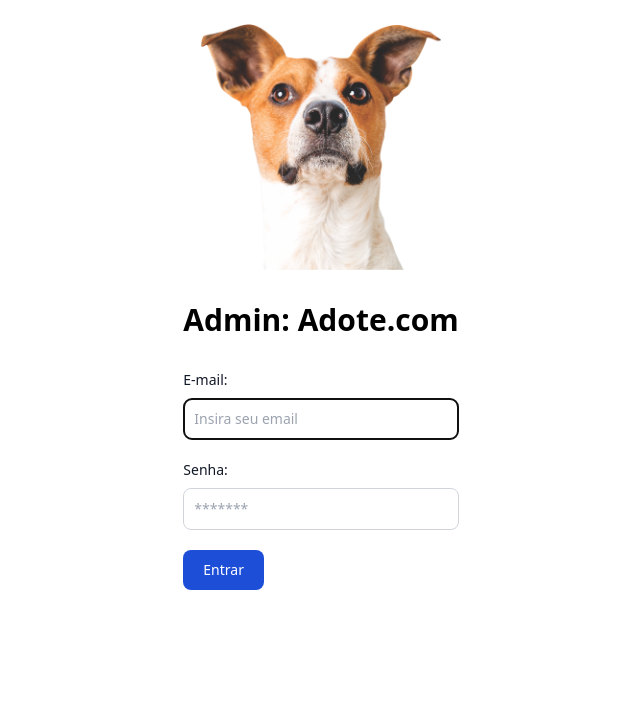
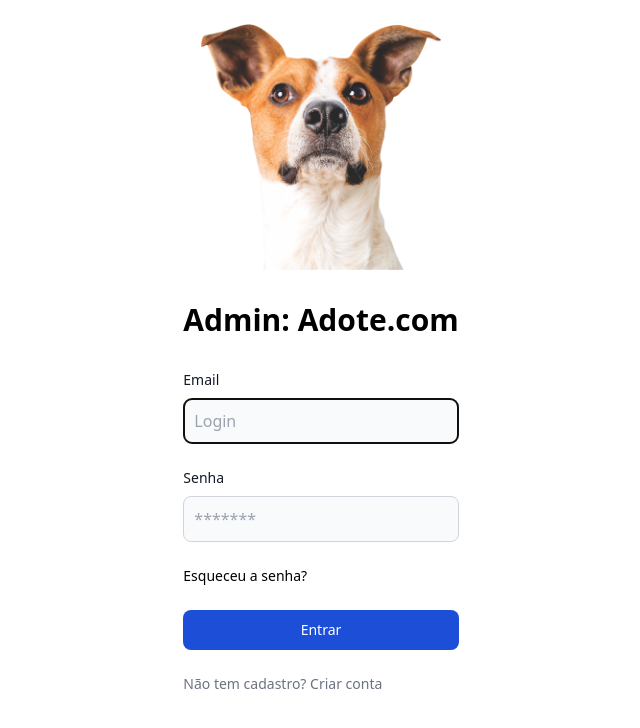
Before and after one commit to DieizonOliveira/Adote.comAdmin2.0, a Next.js app: page / in a window 1280 px wide. Shown: the top 728 px of the page, without its empty margins (319-959 px from the left). Built offline with nearby package versions, Linux system fonts and the light colour scheme.

Commit message:
Modificacoes pag login

```diff
--- a/src/app/page.tsx
+++ b/src/app/page.tsx
@@ -53,39 +53,81 @@ export default function Home() {
 
       <div className="max-w-sm">
         <h1 className="text-3xl font-bold my-8">Admin: Adote.com</h1>
-        <form className="max-w-sm mx-auto"
-          onSubmit={handleSubmit(verificaLogin)} >
+        <form className="space-y-4 md:space-y-6" onSubmit={handleSubmit(verificaLogin)}>
 
-          <div className="mb-5">
-            <label htmlFor="email" className="block mb-2 text-sm font-medium text-gray-900 dark:text-gray-900">E-mail:</label>
+    <div>
+        <label
+            htmlFor="email"
+            className="block mb-2 text-sm font-medium text-gray-900 dark:text-white"
+        >
+            Email
+        </label>
+
         <input
             type="email"
             id="email"
-              placeholder="Insira seu email"
-              className="bg-white border border-gray-300 text-black text-sm rounded-lg focus:ring-blue-500 focus:border-blue-500 block w-full p-2.5"
+            placeholder="Login"
+            required
             {...register("email")}
-              required
+            className="bg-gray-50 border border-gray-300 text-gray-900 rounded-lg
+                       focus:ring-primary-600 focus:border-primary-600
+                       block w-full p-2.5
+                       dark:bg-gray-700 dark:border-gray-600 dark:placeholder-gray-400
+                       dark:text-white dark:focus:ring-blue-500 dark:focus:border-blue-500"
         />
     </div>
 
-          <div className="mb-5">
-            <label htmlFor="password" className="block mb-2 text-sm font-medium text-gray-900 dark:text-gray-900">Senha:</label>
+    <div>
+        <label
+            htmlFor="password"
+            className="block mb-2 text-sm font-medium text-gray-900 dark:text-white"
+        >
+            Senha
+        </label>
+
         <input
             type="password"
             id="password"
             placeholder="*******"
-              className="bg-white border border-gray-300 text-black text-sm rounded-lg focus:ring-blue-500 focus:border-blue-500 block w-full p-2.5"
+            required
             {...register("senha")}
-              required
+            className="bg-gray-50 border border-gray-300 text-gray-900 rounded-lg
+                       focus:ring-primary-600 focus:border-primary-600
+                       block w-full p-2.5
+                       dark:bg-gray-700 dark:border-gray-600 dark:placeholder-gray-400
+                       dark:text-white dark:focus:ring-blue-500 dark:focus:border-blue-500"
         />
+    </div>
+
+    <div className="flex items-center justify-between">
+        <a
+            href="#"
+            className="text-sm font-medium text-primary-600 hover:underline dark:text-primary-500"
+        >
+            Esqueceu a senha?
+        </a>
     </div>
 
     <button
         type="submit"
-            className="text-white bg-blue-700 hover:bg-blue-800 focus:ring-4 focus:outline-none focus:ring-blue-300 font-medium rounded-lg text-sm w-full sm:w-auto px-5 py-2.5 text-center dark:bg-blue-600 dark:hover:bg-blue-700 dark:focus:ring-blue-800"
+        className="w-full text-white bg-blue-700 hover:bg-blue-800
+                   focus:ring-4 focus:outline-none focus:ring-blue-300
+                   font-medium rounded-lg text-sm px-5 py-2.5 text-center
+                   dark:bg-blue-600 dark:hover:bg-blue-700 dark:focus:ring-blue-800"
     >
         Entrar
     </button>
+
+    <p className="text-sm font-light text-gray-500 dark:text-gray-400">
+        Não tem cadastro?{" "}
+        <a
+            href="/cadastro"
+            className="font-medium text-primary-600 hover:underline dark:text-primary-500"
+        >
+            Criar conta
+        </a>
+    </p>
+
 </form>
       </div>
     </main>
```
Lines whose indentation alone changed are shown as unchanged.
